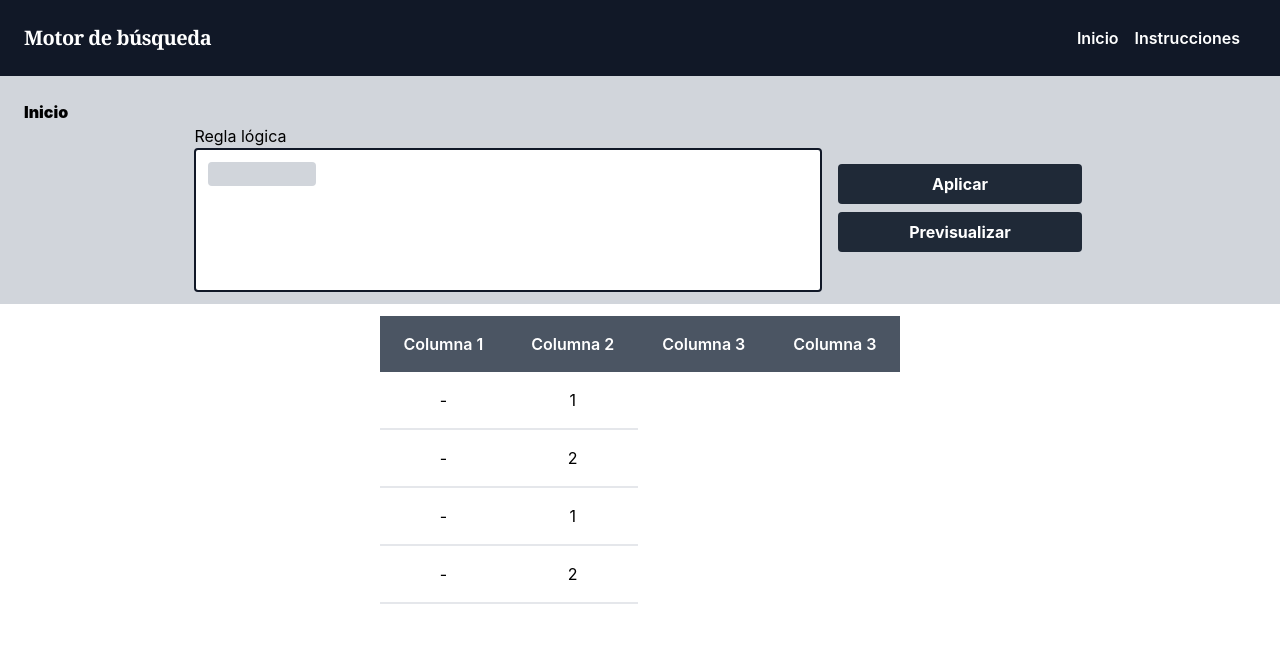
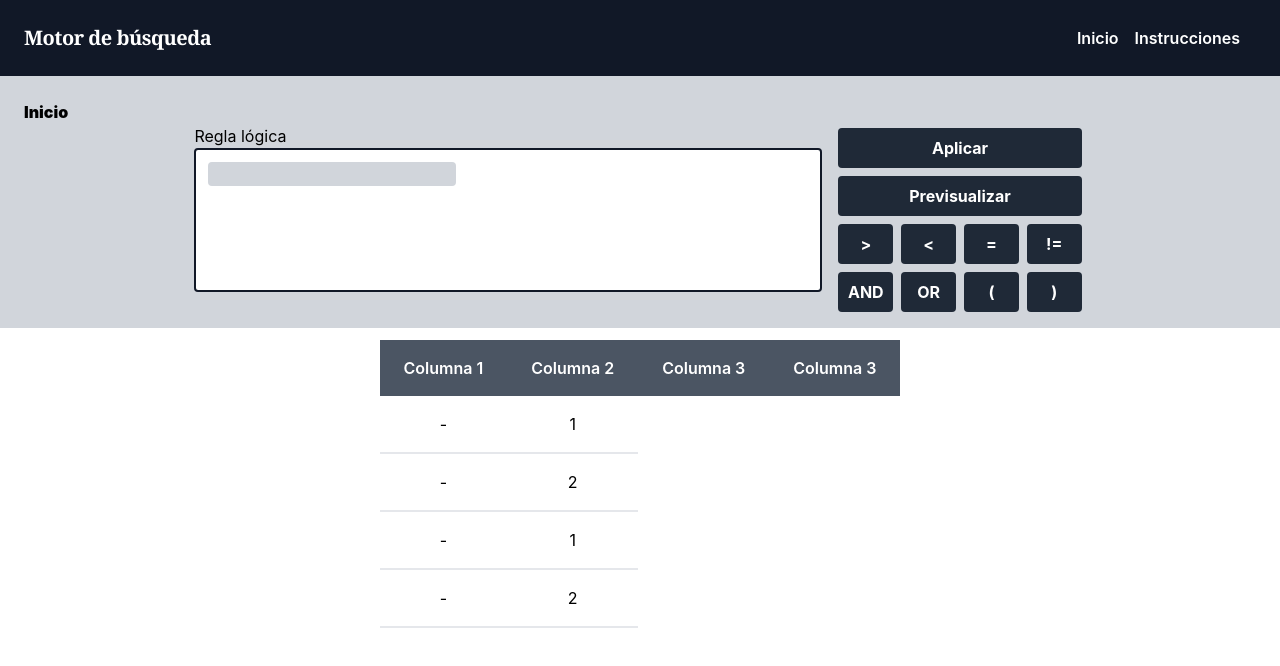
Before and after one commit to Diego-ds/expressions-frontend, a React (Create React App) app: page / in a window 1280 px wide. Shown: the top 666 px of the page. Built offline with nearby package versions, Linux system fonts and the light colour scheme.

Commit message:
autocomple fix

```diff
--- a/src/components/buttons/Button/Button.tsx
+++ b/src/components/buttons/Button/Button.tsx
@@ -1,10 +1,19 @@
 import { BaseInputProps } from '../../../models/Input.model';
 
-const Button = (props: BaseInputProps) => {
-  const { children } = props;
+interface ExtraButtonProps {
+  fullWidth?: boolean;
+}
+
+export type ButtonProps = ExtraButtonProps & BaseInputProps;
+
+const Button = (props: ButtonProps) => {
+  const { fullWidth, children } = props;
   return (
     <button
-      className="m-1 relative box-border inline-flex justify-center rounded bg-gray-800 py-2 px-4 font-bold leading-normal text-white hover:bg-gray-900 focus:shadow-gray-600 focus:outline-none"
+      className={
+        'relative box-border inline-flex justify-center rounded bg-gray-800 py-2 px-4 font-bold leading-normal text-white hover:bg-gray-900 focus:shadow-gray-600 focus:outline-none' +
+        (fullWidth ? ' w-full' : ' m-1')
+      }
       type="button"
     >
       {children}
--- a/src/components/inputs/Autocomplete/Autocomplete.tsx
+++ b/src/components/inputs/Autocomplete/Autocomplete.tsx
@@ -13,32 +13,44 @@ const Autocomplete = (props: AutocompleteProps) => {
 
   const [activeSuggestion, setActiveSuggestion] = useState(0);
   const [suggestions, setSuggestions] = useState(options);
-  const [isShown, setIsShown] = useState(false);
+  const [isOpen, setIsOpen] = useState(false);
   const [input, setInput] = useState('');
 
-  const onChange = (e: any) => {
-    const { options } = props;
-    const input = e.currentTarget.value;
-    const newFilteredSuggestions = options?.filter(
+  const filterSuggestions = (str: string) => {
+    const filter = options?.filter(
       (suggestion) =>
         suggestion.label.toLowerCase().indexOf(input.toLowerCase()) > -1,
     );
+    return filter;
+  };
+
+  const onFocus = (e: any) => {
+    setIsOpen(true);
+  };
+  const onChange = (e: any) => {
+    const input = e.currentTarget.value;
+
     setActiveSuggestion(0);
-    setSuggestions(newFilteredSuggestions);
-    setIsShown(true);
+    setSuggestions(filterSuggestions(input));
+    setIsOpen(true);
     setInput(e.currentTarget.value);
   };
   const onClick = (e: any) => {
+    if (!isOpen) setIsOpen(true);
+  };
+  const onBlur = (e: any) => {
+    const input = e.currentTarget.value;
+    const item = Boolean(input) && activeSuggestion && suggestions ? suggestions[activeSuggestion].label : '';
+
     setActiveSuggestion(0);
-    setSuggestions([]);
-    setIsShown(false);
-    setInput(e.currentTarget.innerText);
+    setIsOpen(false);
+    setInput(item)
   };
   const onKeyDown = (e: any) => {
     if (e.keyCode === 13) {
       // enter key
       setActiveSuggestion(0);
-      setIsShown(false);
+      setIsOpen(false);
       setInput(suggestions ? suggestions[activeSuggestion].label : '');
     } else if (e.keyCode === 38) {
       // up arrow
@@ -48,34 +60,45 @@ const Autocomplete = (props: AutocompleteProps) => {
       // down arrow
       if (activeSuggestion - 1 === suggestions?.length) return;
       setActiveSuggestion(activeSuggestion + 1);
+    } else if (e.keyCode === 27) {
+      setActiveSuggestion(0);
+      setIsOpen(false);
+      setInput('');
     }
   };
+  const mouseHighlight = (index: number) => {
+    setActiveSuggestion(index);
+  };
+  const mouseSelect = (suggestion: any) => {
+    setActiveSuggestion(0);
+    setIsOpen(false);
+    setInput(suggestion.label);
+  };
   const renderAutocomplete = () => {
-    if (isShown && input) {
+    if (isOpen && input) {
       if (suggestions?.length) {
         return (
-          <ul className="rounded-md">
+          <div className="absolute box-border w-full appearance-none rounded-md bg-white shadow">
             {suggestions.map((suggestion, index) => {
               return (
-                <li
+                <div
                   className={
-                    'border border-gray-300 hover:cursor-pointer hover:font-semibold' +
-                    (activeSuggestion === index
-                      ? ' active bg-gray-300'
-                      : ' hover:bg-gray-200')
+                    'w-full border border-gray-300 py-0.5 px-1.5 hover:cursor-pointer' +
+                    (activeSuggestion === index ? ' active bg-gray-300' : '')
                   }
                   key={index}
-                  onClick={onClick}
+                  onClick={() => mouseSelect(suggestion)}
+                  onMouseEnter={() => mouseHighlight(index)}
                 >
                   {suggestion.label}
-                </li>
+                </div>
               );
             })}
-          </ul>
+          </div>
         );
       } else {
         return (
-          <div className="p-1">
+          <div className="py-0.5 px-1.5 bg-gray-300">
             <em>Not found</em>
           </div>
         );
@@ -84,19 +107,23 @@ const Autocomplete = (props: AutocompleteProps) => {
     return <></>;
   };
   return (
-    <div className="w-1/3 md:w-1/6">
-      <div className="w-full">
+    <div className="relative inline-block w-fit" aria-owns="listbox">
+      <div className="w-fit">
         <input
-          className="box-content block w-full appearance-none rounded bg-gray-300 px-1 focus:outline-none"
-          type="text"
+          className="box-content block w-full appearance-none rounded bg-gray-300 focus:outline-none"
+          onFocus={onFocus}
+          onClick={onClick}
           onChange={onChange}
           onKeyDown={onKeyDown}
+          onBlur={onBlur}
+          role="combobox"
+          aria-expanded={isOpen}
+          aria-controls={isOpen ? 'listbox' : ''}
+          autoComplete="off"
           value={input}
         />
       </div>
-      <div className="absolute z-50 w-1/3 appearance-none rounded-md bg-white shadow md:w-1/12 ">
-        {renderAutocomplete()}
-      </div>
+      {renderAutocomplete()}
     </div>
   );
 };
--- a/src/layouts/Input/Input.tsx
+++ b/src/layouts/Input/Input.tsx
@@ -4,24 +4,36 @@ import Autocomplete from '../../components/inputs/Autocomplete/Autocomplete';
 const Input = () => {
   const options: { label: string; value: number }[] = [
     { label: 'option1', value: 1 },
-    { label: 'option2', value: 2 },
-    { label: 'option3', value: 3 },
+    { label: 'ojdsgajkds', value: 2 },
+    { label: 'jhgdsjf', value: 3 },
     { label: 'option4', value: 4 },
     { label: 'option5', value: 5 },
   ];
   return (
     <div className="bg-gray-300 p-3">
       <div className="pl-3 pt-3 font-black">Inicio</div>
-      <div className="flex flex-wrap justify-center space-x-3">
+      <div className="flex flex-wrap justify-center md:space-x-3">
         <div className="w-full md:w-1/2">
           <h2>Regla lógica</h2>
           <div className="h-36 w-full rounded border-2 border-gray-900 bg-white p-3">
             <Autocomplete options={options} />
           </div>
         </div>
-        <div className="flex w-full justify-center md:w-1/5 md:flex-col">
-          <Button>Aplicar</Button>
-          <Button>Previsualizar</Button>
+        <div className="flex w-full md:block md:w-1/5">
+          <div className="m-1 space-y-2">
+            <Button fullWidth>Aplicar</Button>
+            <Button fullWidth>Previsualizar</Button>
+          </div>
+          <div className="ml-1 box-border grid w-full grid-cols-4 md:m-0">
+            <Button>{'>'}</Button>
+            <Button>{'<'}</Button>
+            <Button>{'='}</Button>
+            <Button>{'!='}</Button>
+            <Button>{'AND'}</Button>
+            <Button>{'OR'}</Button>
+            <Button>{'('}</Button>
+            <Button>{')'}</Button>
+          </div>
         </div>
       </div>
     </div>
```
